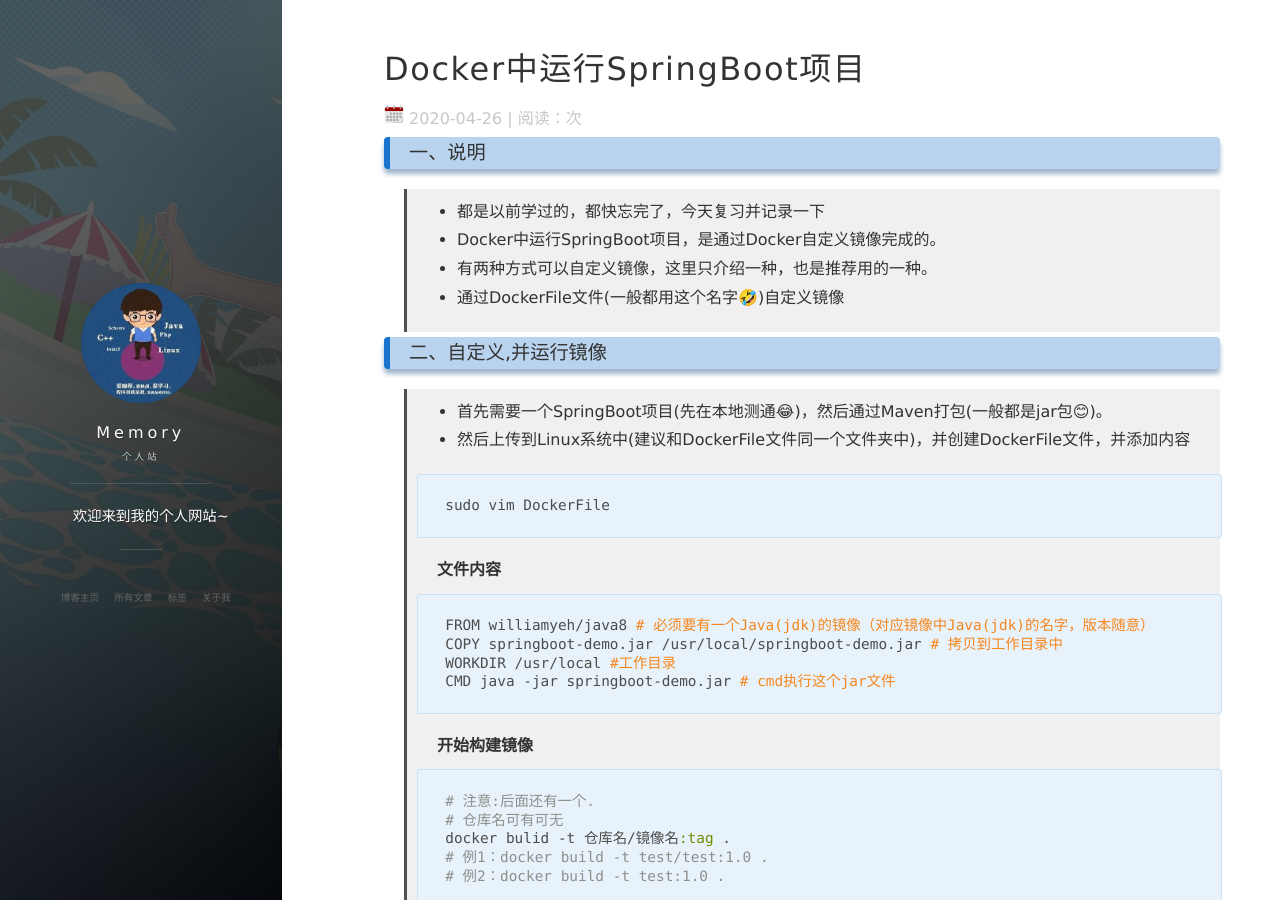
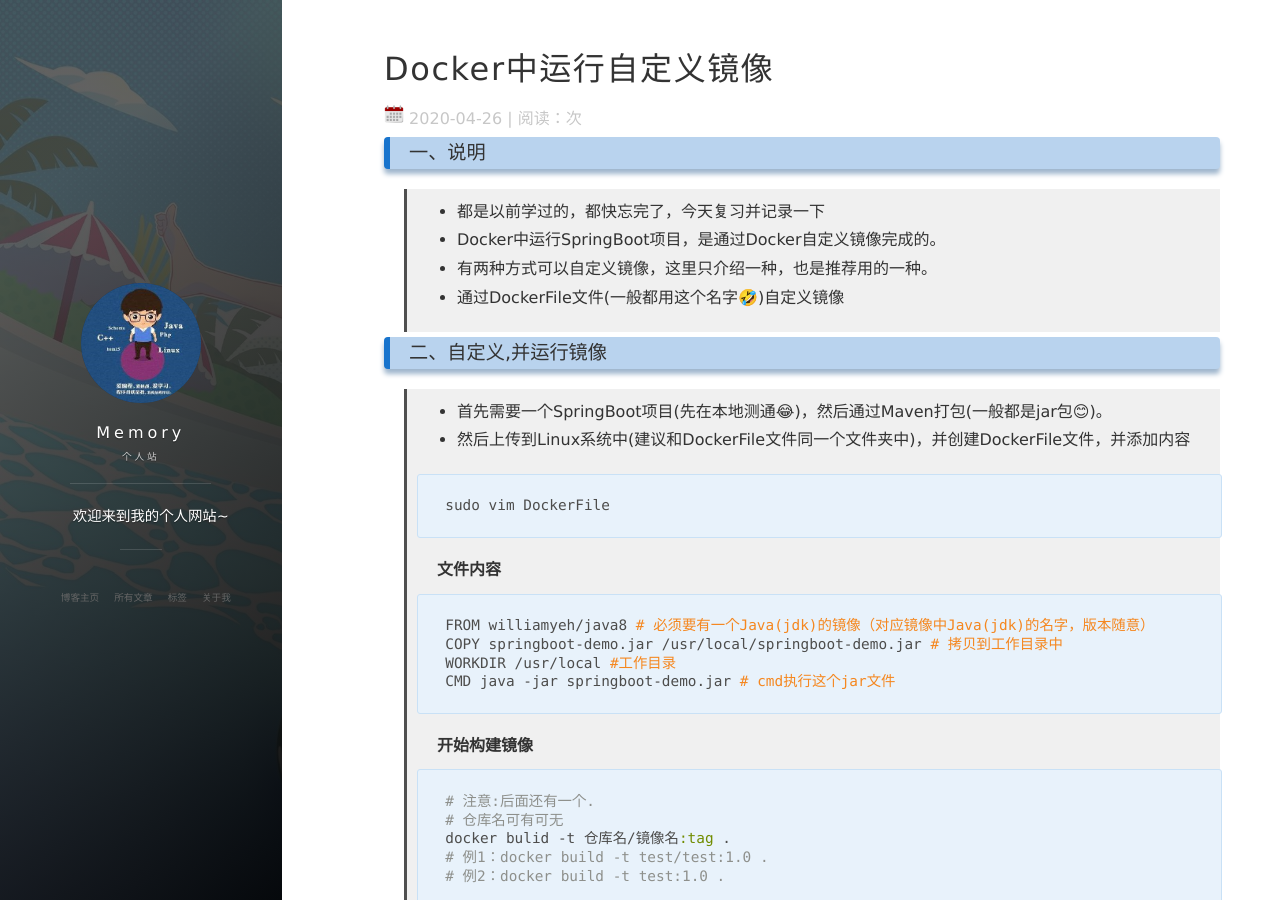
Before and after one commit to dhshenc/dhshenc.github.io, a Jekyll site: the page built from _posts/Docker/2020-04-26-Docker中运行自定义镜像.md, in a window 1280 px wide and 900 px high. Built offline with Jekyll 4.4.1, drawn with Linux system fonts in a browser that asks for light colours; nearby versions of some CDN libraries; comment, search, counter and statistics services are not loaded.

Commit message:
修改文章标题

```diff
--- a/_posts/Docker/2020-04-26-Docker运行SpringBoot项目.md
+++ b/_posts/Docker/2020-04-26-Docker中运行自定义镜像.md
@@ -1,6 +1,6 @@
 ---
 layout: post
-title: "Docker中运行SpringBoot项目"
+title: "Docker中运行自定义镜像"
 date: 2020-04-26
 tag: Docker
 ---
```
Also changed, not shown: images/Spring/001.jpg (added).
